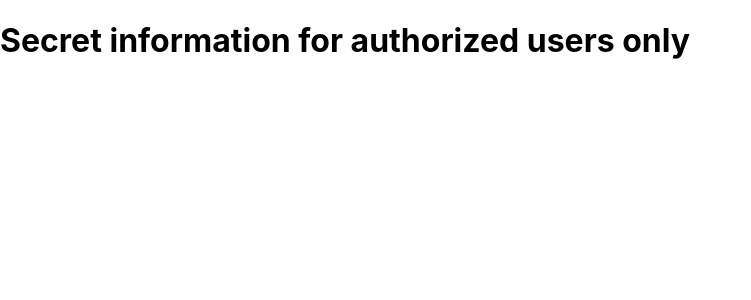
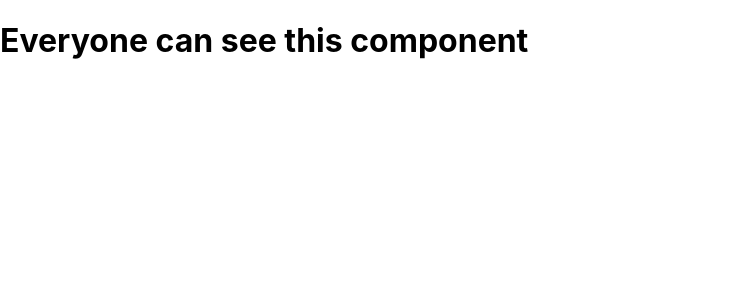
Before and after one commit to dhruvp1997/React-Tutorial, a React (Create React App) app in the folder react-essentials/: page / in a window 1280 px wide. Shown: the top 300 px of the page, without its empty margins (0-751 px from the left). Built offline with nearby package versions, Linux system fonts and the light colour scheme.

Commit message:
Implementing JSX conditional rendering

```diff
--- a/react-essentials/src/App.js
+++ b/react-essentials/src/App.js
@@ -9,12 +9,17 @@ function RegularComponent(){
 }
 
 function App(props) {
-    if(props.authorized){
+    /* if(props.authorized){
       return <SecretComponent />
     }
     else{
       return <RegularComponent />
-    }
+    }   Basic conditional rendering*/
+    return(
+      <>
+      {props.authorized ? <SecretComponent /> : <RegularComponent />} {/*JSX conditional rendering */}
+      </>
+    )
 }
 
 export default App;
--- a/react-essentials/src/index.js
+++ b/react-essentials/src/index.js
@@ -4,6 +4,6 @@ import './index.css';
 import App from "./App"
 
 ReactDOM.render(
-  <App authorized={true} />,
+  <App authorized={false} />,
   document.getElementById('root')
 );
```
